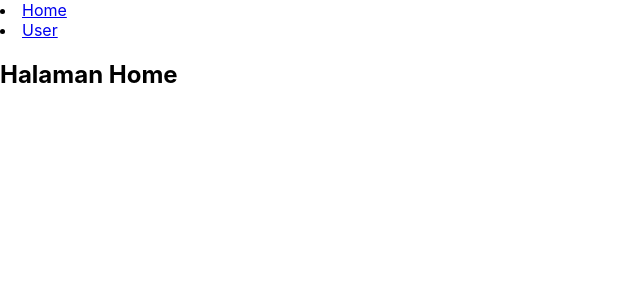
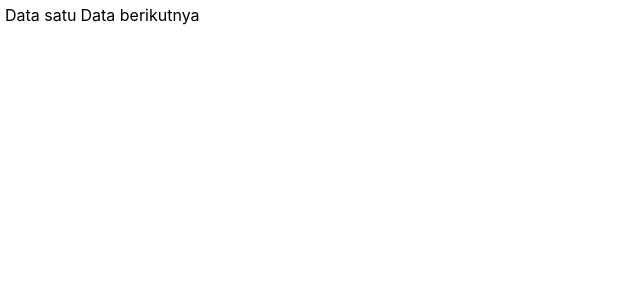
Before and after one commit to NasDev07/React-Sekolah-Coding, a React (Create React App) app: page / in a window 1280 px wide. Shown: the top 300 px of the page, without its empty margins (0-640 px from the left). Built offline with nearby package versions, Linux system fonts and the light colour scheme.

Commit message:
react fratmen

```diff
--- a/src/App.js
+++ b/src/App.js
@@ -1,60 +1,27 @@
 import "./App.css";
-import { Component } from "react";
-import { BrowserRouter, Routes, Route, Link } from "react-router-dom";
-
-function Home() {
-  return <h2>Halaman Home</h2>;
-}
-
-function ListView() {
-  return (
-    <div>
-      <h2>Semua User</h2>
-      <ul>
-        <Link to="user/nanas">Nanas</Link>
-        <br />
-        <Link to="user/dila">Dila</Link>
-      </ul>
-    </div>
-  );
-}
-
-function DetailView({ match }) {
-  return (
-    <div>
-      <h2>Ini Halaman User {match.params.name}</h2>
-    </div>
-  );
-}
-
-function NoMatch() {
-  return <h4>404, Halaman Tidak Ditemukan</h4>;
-}
+import React, { Component } from "react";
 
 class App extends Component {
   render() {
     return (
-      <BrowserRouter>
-        <div>
-          <nav>
-            <li>
-              <Link to="/">Home</Link>
-            </li>
-            <li>
-              <Link to="/users">User</Link>
-            </li>
-          </nav>
+      <div>
+        <table>
+          <tr>
+            <Colum />
+          </tr>
+        </table>
+      </div>
+    );
+  }
+}
 
-          <main>
-            <Routes>
-              <Route exact path="/" element={<Home />} />
-              <Route path="/users" element={<ListView />} />
-              <Route path="/user/:name" element={<DetailView />} />
-              <Route path="*" element={<NoMatch />} />
-            </Routes>
-          </main>
-        </div>
-      </BrowserRouter>
+class Colum extends React.Component {
+  render() {
+    return (
+      <div>
+        <td>Data satu</td>
+        <td>Data berikutnya</td>
+      </div>
     );
   }
 }
```
Also changed, not shown: src/5_App.js (added, +62 -0 lines).
